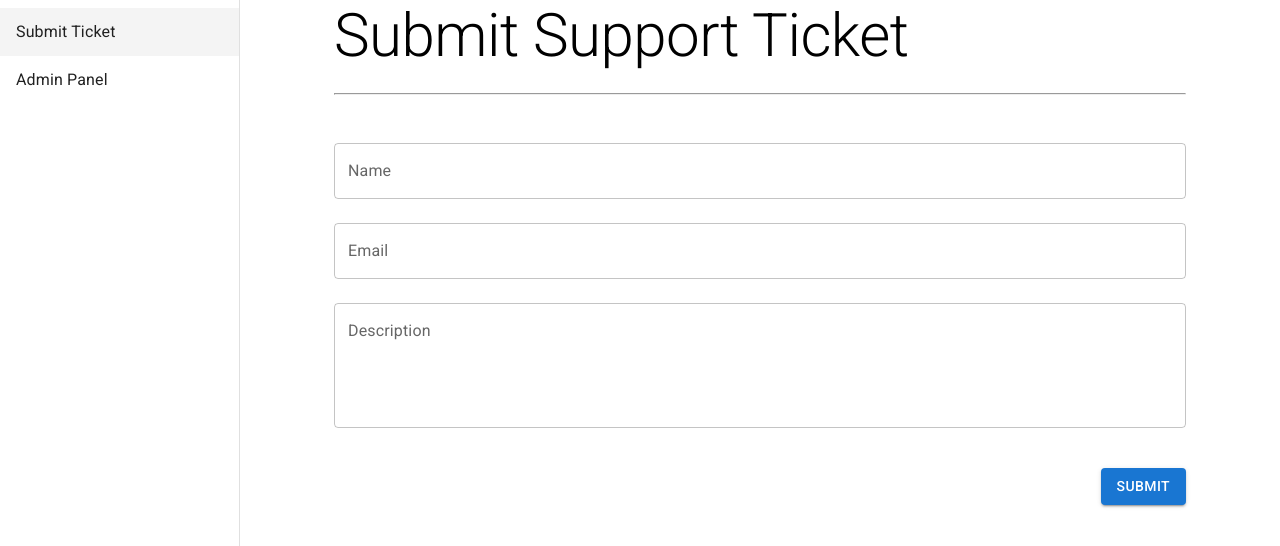
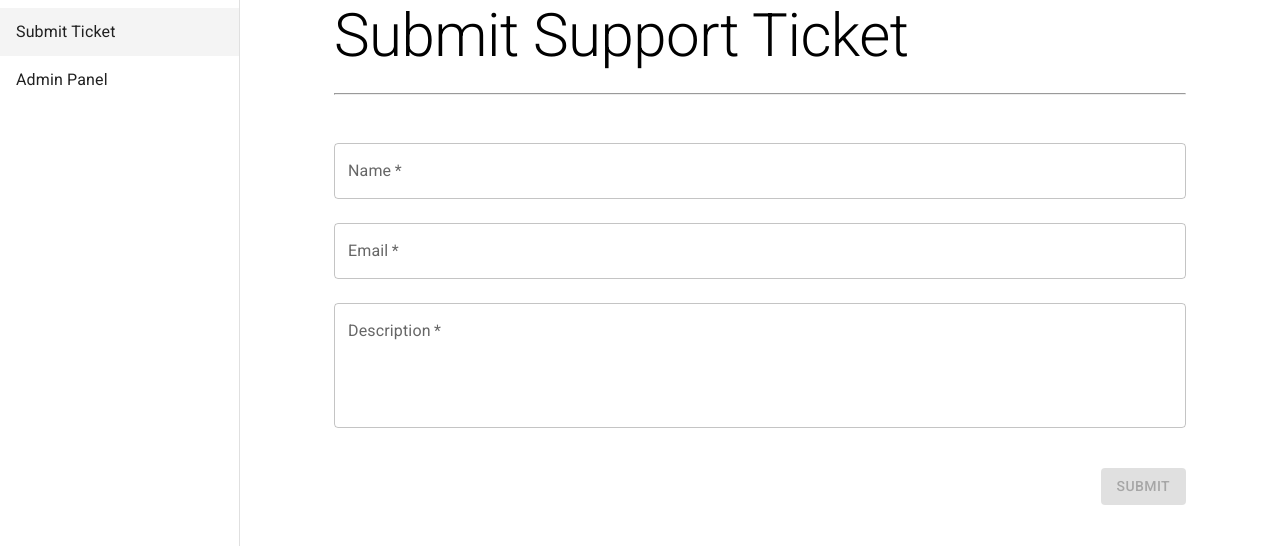
Before and after one commit to lf-hernandez/zealthy-help-desk-tms, a React (Vite) app in the folder frontend/: page / in a window 1280 px wide. Shown: the top 546 px of the page. Built offline with nearby package versions, Linux system fonts and the light colour scheme.

Commit message:
Add rudimentary validation

```diff
--- a/frontend/src/SubmitTicket.tsx
+++ b/frontend/src/SubmitTicket.tsx
@@ -47,6 +47,7 @@ export const SubmitTicket = () => {
             <form onSubmit={(event) => handleSubmit(event)}>
                 <Box my={4}>
                     <TextField
+                        required
                         fullWidth
                         label="Name"
                         variant="outlined"
@@ -55,6 +56,7 @@ export const SubmitTicket = () => {
                         onChange={(e) => setCustomerName(e.target.value)}
                     />
                     <TextField
+                        required
                         fullWidth
                         label="Email"
                         variant="outlined"
@@ -63,6 +65,7 @@ export const SubmitTicket = () => {
                         onChange={(e) => setCustomerEmail(e.target.value)}
                     />
                     <TextField
+                        required
                         fullWidth
                         label="Description"
                         multiline
@@ -75,7 +78,12 @@ export const SubmitTicket = () => {
                 </Box>
 
                 <Box display="flex" justifyContent="flex-end" mt={2}>
-                    <Button type="submit" variant="contained" color="primary">
+                    <Button
+                        type="submit"
+                        variant="contained"
+                        color="primary"
+                        disabled={customerName === '' || customerEmail === '' || description === ''}
+                    >
                         Submit
                     </Button>
                 </Box>
```
